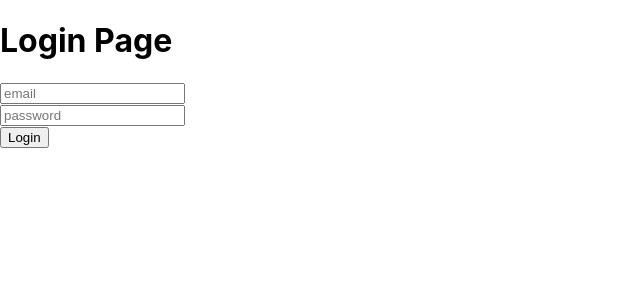
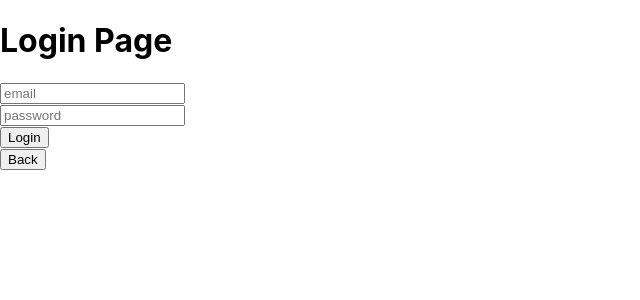
Before and after one commit to HiFivee/Mine-Frontend, a React (Create React App) app: page /login in a window 1280 px wide. Shown: the top 300 px of the page, without its empty margins (0-640 px from the left). Built offline with nearby package versions, Linux system fonts and the light colour scheme.

Commit message:
back stuff

```diff
--- a/src/Login/Login.js
+++ b/src/Login/Login.js
@@ -40,6 +40,8 @@ function Login() {
             <input type="password" placeholder="password" value={email} onChange={(e)=>setPassword(e.target.value)} />
             <br/>
             <button>Login</button>
+            <br/>
+            <button onClick = {() => history(-1)}>Back</button>
             </div>
         </div>
     )
--- a/src/Login/Register.js
+++ b/src/Login/Register.js
@@ -34,6 +34,8 @@ function Register() {
             <input type = "password" placeholder="password" value = {password} onChange = {(e) => setPassword(e.target.value)} />
             <br />
             <button>Sign Up</button>
+            <br/>
+            <button onClick = {() => history(-1)}>Back</button>
         </div>
     )
 }
```
